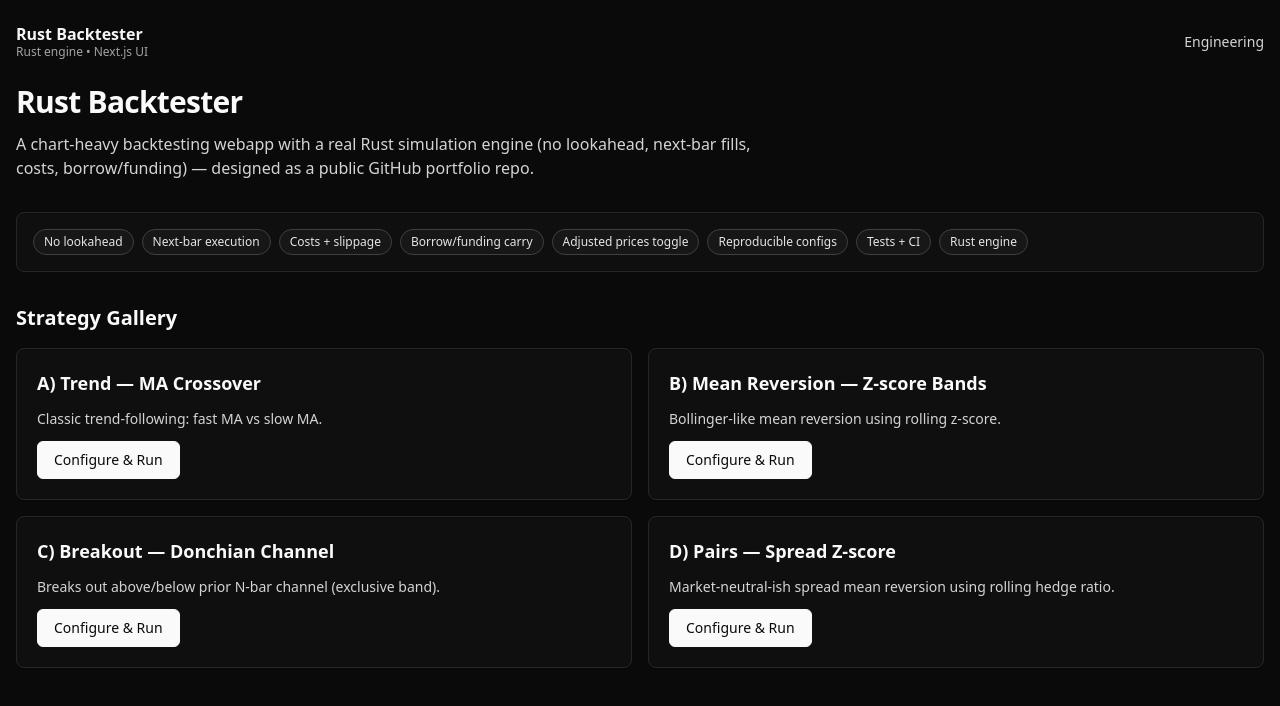
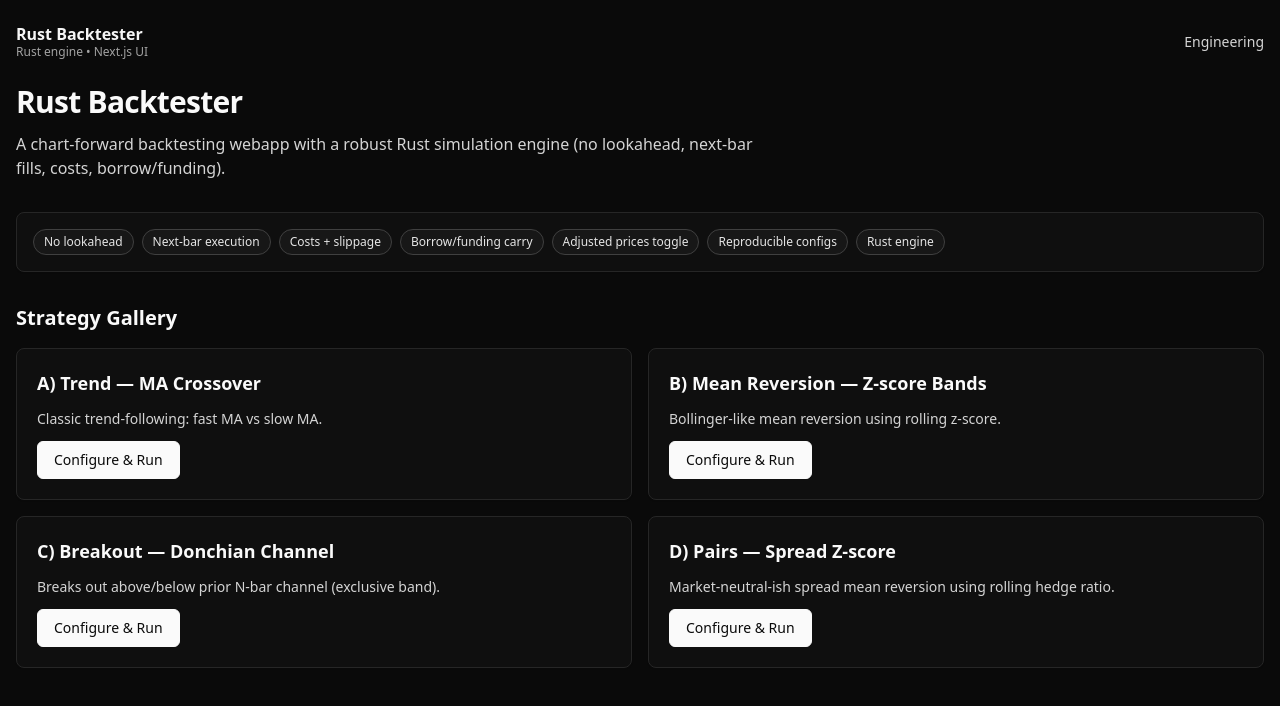
Before and after one commit to brubrudsi/rust-backtester, a Next.js app in the folder frontend/: page / in a window 1280 px wide. Shown: the top 706 px of the page. Built offline with nearby package versions, Linux system fonts and the light colour scheme; no server answers.

Commit message:
remove "CI" from credibility strip and change frontend header wording

```diff
--- a/frontend/app/page.tsx
+++ b/frontend/app/page.tsx
@@ -10,9 +10,8 @@
           Rust Backtester
         </h1>
         <p className="text-neutral-300 max-w-3xl">
-          A chart-heavy backtesting webapp with a real Rust simulation engine
-          (no lookahead, next-bar fills, costs, borrow/funding) — designed as a
-          public GitHub portfolio repo.
+          A chart-forward backtesting webapp with a robust Rust simulation engine
+          (no lookahead, next-bar fills, costs, borrow/funding).
         </p>
       </section>
 
--- a/frontend/components/credibility-strip.tsx
+++ b/frontend/components/credibility-strip.tsx
@@ -8,7 +8,6 @@
   "Borrow/funding carry",
   "Adjusted prices toggle",
   "Reproducible configs",
-  "Tests + CI",
   "Rust engine",
 ];
 
```
